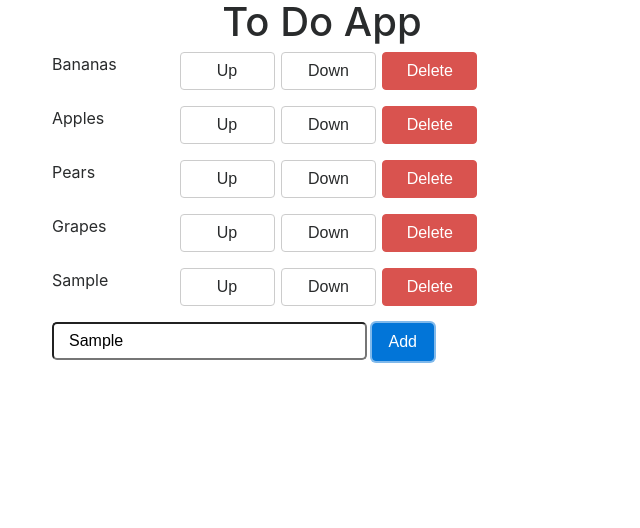
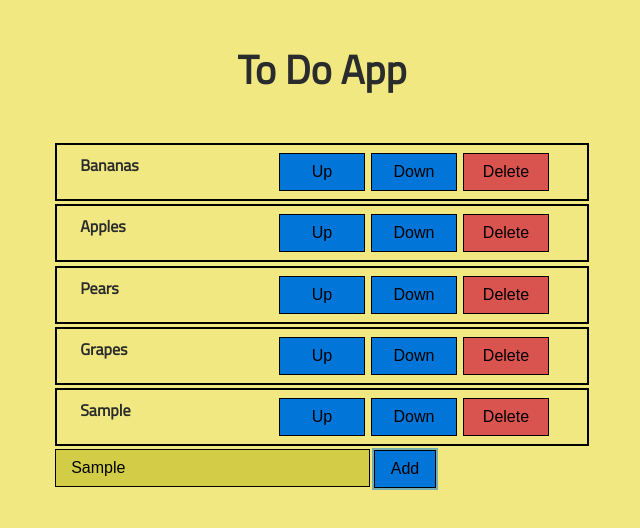
Before and after one commit to Osedread/ToDoApp, a plain HTML site: page index.html in a window 1280 px wide. Both pictures are taken after typing "Sample" into the empty fields and a click on the button "Add". Shown: the whole page, without its empty margins (318-958 px from the left). Drawn offline with nearby package versions, Linux system fonts and the light colour scheme.

Commit message:
Added style to the app and functionality to the Up and Down buttons

```diff
--- a/app.js
+++ b/app.js
@@ -1,24 +1,54 @@
-let els = document.querySelectorAll('.element');
-let del = document.getElementsByClassName('delete');
-let add = document.getElementById('addButton');
+let list = document.getElementById('list'),
+    els = document.querySelectorAll('.element'),
+    del = document.getElementsByClassName('delete'),
+    addBtn = document.getElementById('addButton');
+
+// Helper functions
+// Since .insertAfter() doesn't really exist, we create a function equivalent
+function insertAfter(newNode, referenceNode) {
+    referenceNode.parentNode.insertBefore(newNode, referenceNode.nextSibling);
+}
+
+// Function add
+function add() {
+    let inputValue = document.getElementById('add').value;
+    if (inputValue !== '') {
+        let div = document.createElement('div');
+        div.className += 'element row';
+        div.innerHTML = "<span class='col-xs-9 col-sm-7 col-md-5'>" + inputValue + "</span>";
+        div.innerHTML += "<button class='up btn btn-primary pull-xs-right col-xs-2 col-sm-2' type='button'>Up</button>";
+        div.innerHTML += "<button class='down btn btn-primary pull-xs-right col-xs-2 col-sm-2' type='button'>Down</button>";
+        div.innerHTML += "<button class='delete btn btn-danger pull-xs-right col-xs-2 col-sm-2' type='button'>Delete</button>";
+        list.appendChild(div);
+    }
+}
 
 // EventListener for Delete btn
-for (let value of del) {
-    value.addEventListener('click', () => {
-        let parent = value.closest('.element');
-        parent.remove();
+    // We will use event delegation instead of caching every btn handler
+    list.addEventListener('click', (event) => {
+        let target = event.target,
+            parentElem = target.closest('.element'),
+            parentList = parentElem.closest('#list'),
+            prevElem = parentElem.previousElementSibling,
+            nextElem = parentElem.nextElementSibling;
+
+        if (target.classList.contains('delete')) {
+            parentElem.remove();
+        }
+        else if (target.classList.contains('up') && prevElem !== null||undefined) {
+            parentList.insertBefore(parentElem, prevElem);
+        }
+        else if (target.classList.contains('down') && nextElem != null||undefined) {
+            insertAfter(parentElem, nextElem);
+        }
     });
-}
 
+let input = document.getElementById('add');
+// EventListener on Enter Key
+input.addEventListener('keypress', () => {
+    if (event.which === 13) {
+        add();
+    }
+});
 // EventListener for Add btn
-add.addEventListener('click', () => {
-    let parent = document.getElementById('list');
-    let inputValue = document.getElementById('add').value;
-    let div = document.createElement('div');
-    div.className += 'element row';
-    div.innerHTML = "<span class='col-xs-6 col-sm-4 col-md-3'>" + inputValue + "</span>";
-    div.innerHTML += "<button class='up btn btn-secondary pull-xs-right col-xs-2 col-sm-2' type='button'>Up</button>";
-    div.innerHTML += "<button class='down btn btn-secondary pull-xs-right col-xs-2 col-sm-2' type='button'>Down</button>";
-    div.innerHTML += "<button class='delete btn btn-danger pull-xs-right col-xs-2 col-sm-2' type='button'>Delete</button>";
-    parent.appendChild(div);
-});
+addBtn.addEventListener('click', () => { add() });
--- a/index.html
+++ b/index.html
@@ -6,6 +6,7 @@
 	<title>To Do App</title>
 
 <!-- STYLE -->
+	<link href="https://fonts.googleapis.com/css?family=Titillium+Web" rel="stylesheet">
 	<link rel='stylesheet' href='https://maxcdn.bootstrapcdn.com/bootstrap/4.0.0-alpha.6/css/bootstrap.min.css' integrity='sha384-rwoIResjU2yc3z8GV/NPeZWAv56rSmLldC3R/AZzGRnGxQQKnKkoFVhFQhNUwEyJ' crossorigin='anonymous'>
 	<link rel='stylesheet' href='style.css'>
 </head>
@@ -13,34 +14,34 @@
 	<div class='container text-xs-center'>
 		<h1 class="text-center"> To Do App</h1>
 		<div class='row'>
-			<div id='list' class='col-xs-12 col-sm-10 offset-sm-1 col-md-6 offset-md-3'>
+			<div id='list' class='list col-xs-12 col-sm-10 offset-sm-1 col-md-6 offset-md-3'>
 				<div class='element row'>
-					<span class='col-xs-6 col-sm-4 col-md-3'>Bananas</span>
-					<button class='up btn btn-secondary pull-xs-right col-xs-2 col-sm-2' type='button'>Up</button>
-					<button class='down btn btn-secondary pull-xs-right col-xs-2 col-sm-2' type='button'>Down</button>
-					<button class='delete btn btn-danger pull-xs-right col-xs-2 col-sm-2' type='button'>Delete</button>
+					<span class='col-xs-9 col-sm-7 col-md-5'>Bananas</span>
+					<button class='up btn btn-primary pull-xs-right col-xs-1 col-sm-2' type='button'>Up</button>
+					<button class='down btn btn-primary pull-xs-right col-xs-1 col-sm-2' type='button'>Down</button>
+					<button class='delete btn btn-danger pull-xs-right col-xs-1 col-sm-2' type='button'>Delete</button>
 				</div>
 				<div class='element row'>
-					<span class='col-xs-6 col-sm-4 col-md-3'>Apples</span>
-					<button class='up btn btn-secondary pull-xs-right col-xs-2 col-sm-2' type='button'>Up</button>
-					<button class='down btn btn-secondary pull-xs-right col-xs-2 col-sm-2' type='button'>Down</button>
-					<button class='delete btn btn-danger pull-xs-right col-xs-2 col-sm-2' type='button'>Delete</button>
+					<span class='col-xs-9 col-sm-7 col-md-5'>Apples</span>
+					<button class='up btn btn-primary pull-xs-right col-xs-1 col-sm-2' type='button'>Up</button>
+					<button class='down btn btn-primary pull-xs-right col-xs-1 col-sm-2' type='button'>Down</button>
+					<button class='delete btn btn-danger pull-xs-right col-xs-1 col-sm-2' type='button'>Delete</button>
 				</div>
 				<div class='element row'>
-					<span class='col-xs-6 col-sm-4 col-md-3'>Pears</span>
-					<button class='up btn btn-secondary pull-xs-right col-xs-2 col-sm-2' type='button'>Up</button>
-					<button class='down btn btn-secondary pull-xs-right col-xs-2 col-sm-2' type='button'>Down</button>
-					<button class='delete btn btn-danger pull-xs-right col-xs-2 col-sm-2' type='button'>Delete</button>
+					<span class='col-xs-9 col-sm-7 col-md-5'>Pears</span>
+					<button class='up btn btn-primary pull-xs-right col-xs-1 col-sm-2' type='button'>Up</button>
+					<button class='down btn btn-primary pull-xs-right col-xs-1 col-sm-2' type='button'>Down</button>
+					<button class='delete btn btn-danger pull-xs-right col-xs-1 col-sm-2' type='button'>Delete</button>
 				</div>
 				<div class='element row'>
-					<span class='col-xs-6 col-sm-4 col-md-3'>Grapes</span>
-					<button class='up btn btn-secondary pull-xs-right col-xs-2 col-sm-2' type='button'>Up</button>
-					<button class='down btn btn-secondary pull-xs-right col-xs-2 col-sm-2' type='button'>Down</button>
-					<button class='delete btn btn-danger pull-xs-right col-xs-2 col-sm-2' type='button'>Delete</button>
+					<span class='col-xs-9 col-sm-7 col-md-5'>Grapes</span>
+					<button class='up btn btn-primary pull-xs-right col-xs-1 col-sm-2' type='button'>Up</button>
+					<button class='down btn btn-primary pull-xs-right col-xs-1 col-sm-2' type='button'>Down</button>
+					<button class='delete btn btn-danger pull-xs-right col-xs-1 col-sm-2' type='button'>Delete</button>
 				</div>
 			</div>
-			<div class='col-xs-12 col-sm-10 offset-sm-1 col-md-6 offset-md-3'>
-				<input id='add' type='text' name='' value='' class='col-xs-6 col-sm-7'> <button class='btn btn-primary' id='addButton' type='add'>Add</button>
+			<div class='addContainer col-xs-12 col-sm-10 offset-sm-1 col-md-6 offset-md-3'>
+				<input id='add' type='text' class='col-xs-6 col-sm-7'> <button class='btn btn-primary' id='addButton' type='add'>Add</button>
 			</div>
 		</div>
 	</div>
--- a/style.css
+++ b/style.css
@@ -1,12 +1,33 @@
-.element {
-    margin-bottom: 1em;
+body {
+    background-color: rgb(242, 232, 130);
+    font-family: 'Titillium Web', sans-serif;
 }
 
-button {
+.element {
+    border: 2px solid black;
+    border-radius: 0;
+    padding: 0.5em;
+    margin: .2em;
+    font-weight: bold;
+}
+
+.element .btn,
+.addContainer .btn {
     margin-right: 0.4em;
+    color: black;
+    border: 1px solid black;
+    border-radius: 0;
 }
 
 input {
     height: 100%;
-    border-radius: 5px;
+    border-radius: 0;
+    border: 1px solid black;
+    margin-left: 0.2em;
+    background-color: rgb(211, 204, 71);
 }
+
+h1 {
+    font-weight: bold;
+    margin: 1.2em;
+}
```
Also changed, not shown: 1 other file.
